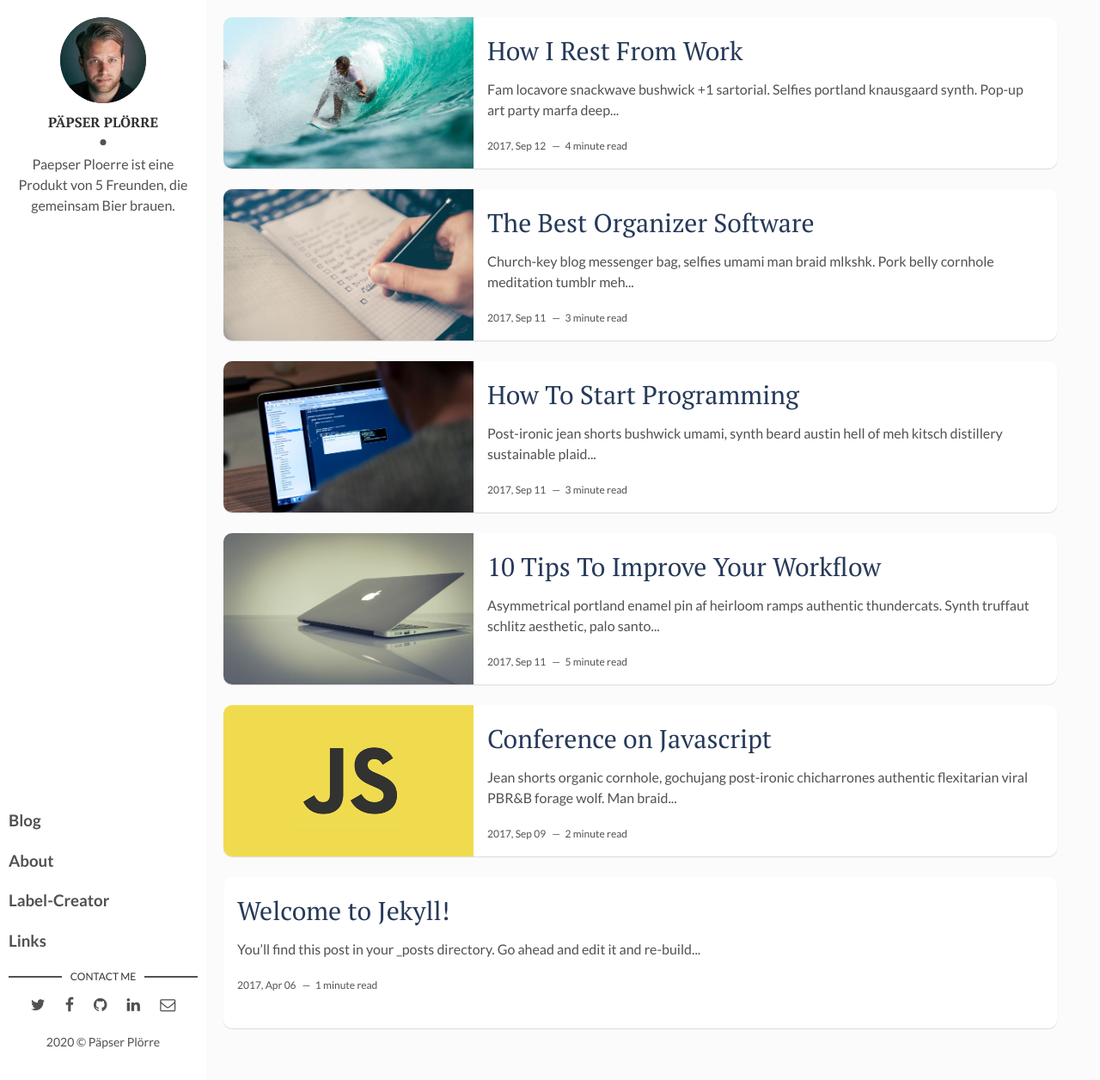
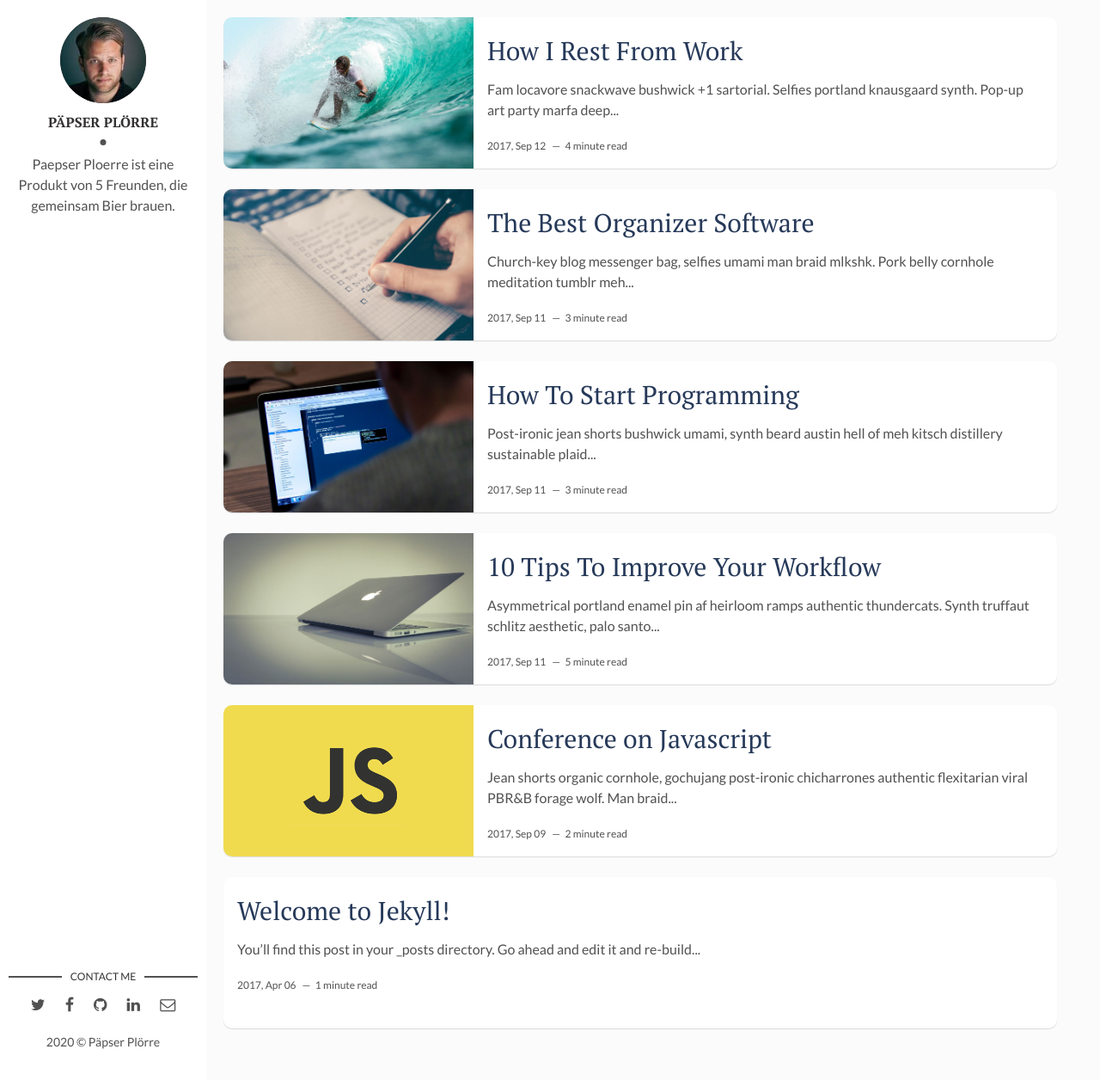
Before and after one commit to pascal1404/pascal1404.github.io, a Jekyll site: the page built from index.html, in a window 1280 px wide and 1256 px high. Shown: the whole window at 86% size. Built offline with Jekyll 4.4.1, drawn with Linux system fonts in a browser that asks for light colours; the list of posts is cut into pages by our own code.

Commit message:
Update main.html

```diff
--- a/_layouts/main.html
+++ b/_layouts/main.html
@@ -13,10 +13,6 @@ layout: default
     </div>
   </header> <!-- End Header -->
   <footer>
-      <h3 class="blog-title">Blog</h3>
-      <h3 class="about-title">About</h3>
-      <h3 class="label-title">Label-Creator</h3>
-      <h3 class="links-title">Links</h3>
     <section class="contact">
       <h3 class="contact-title">Contact me</h3>
       <ul>
```
